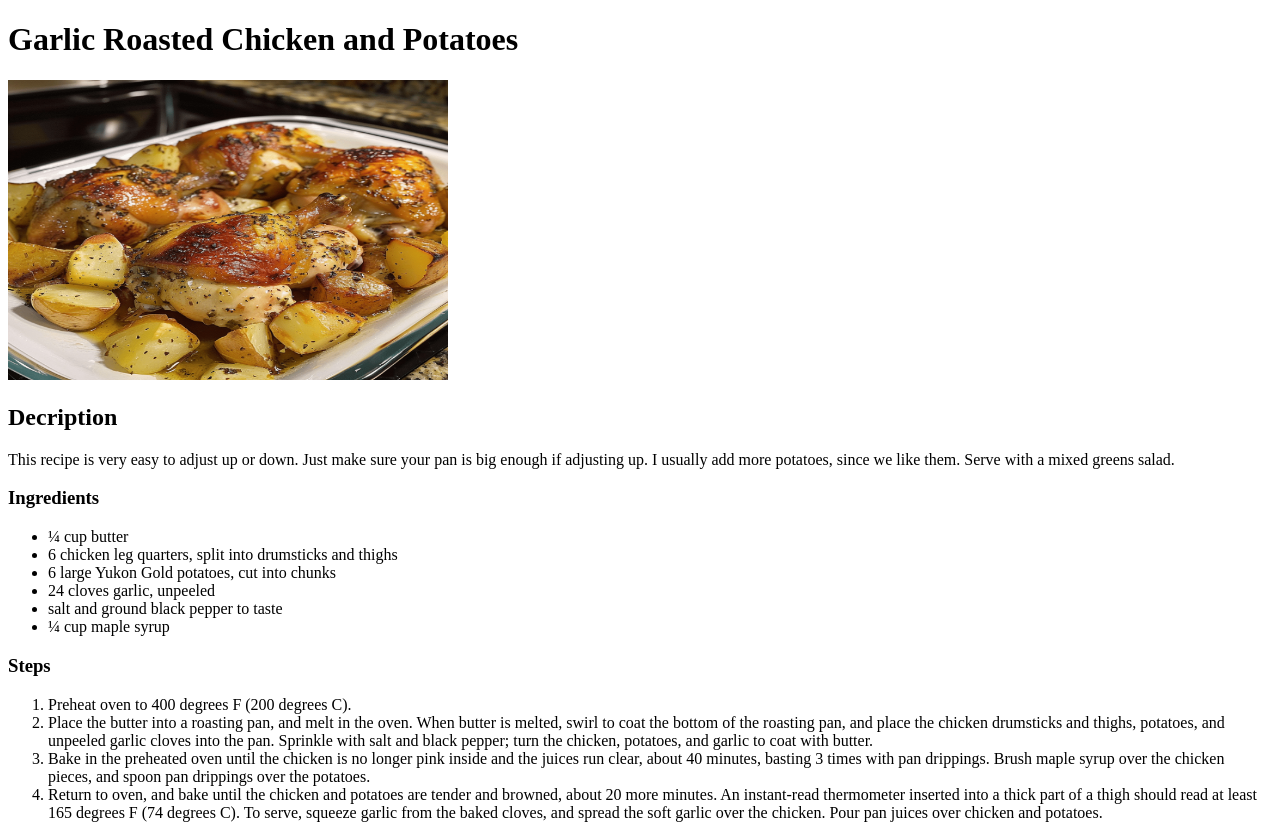
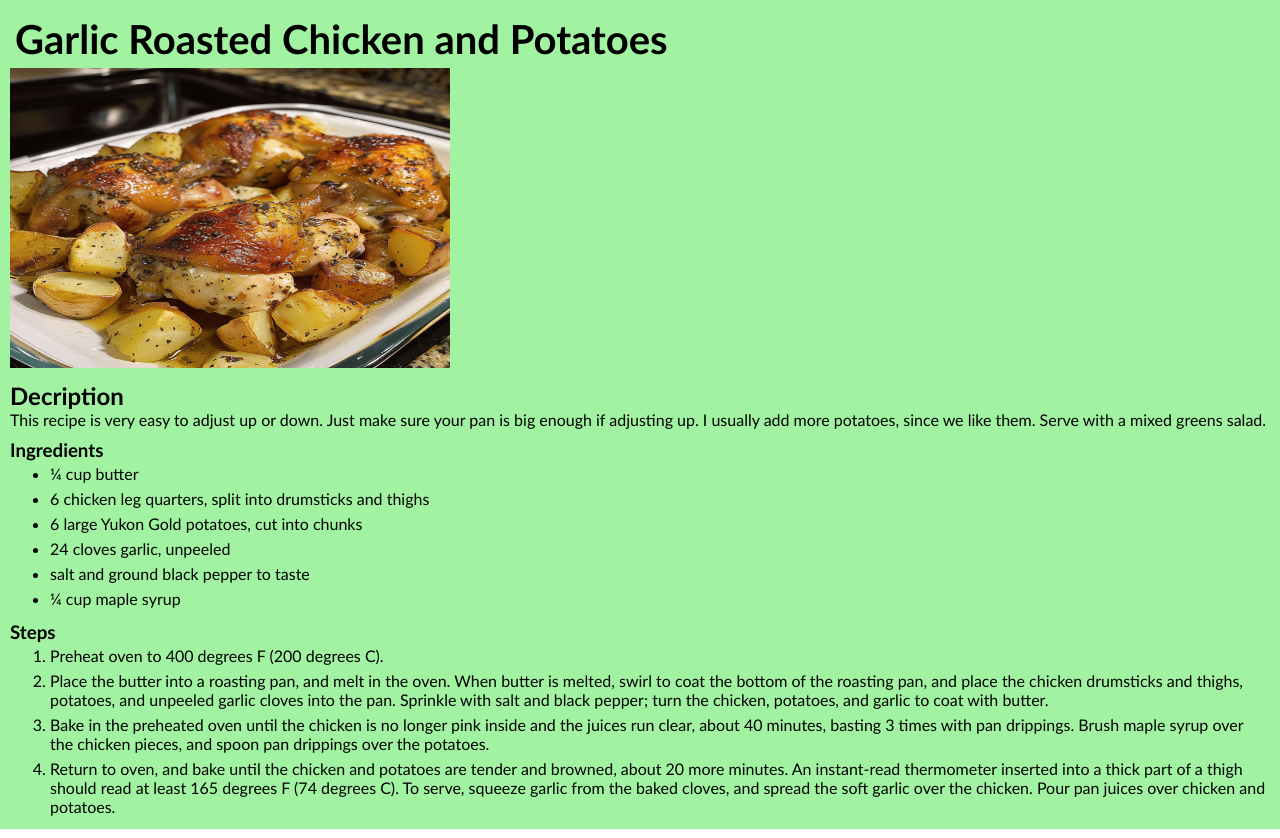
Before and after one commit to dev-vasya/odin--recipes, a plain HTML site: page recipes/potato.html in a window 1280 px wide. Drawn offline with Linux system fonts and the light colour scheme.

Commit message:
add style for potato.html and fix it's html

```diff
--- a/recipes/potato.html
+++ b/recipes/potato.html
@@ -3,14 +3,20 @@
 <head>
     <meta charset="UTF-8">
     <meta name="viewport" content="width=device-width, initial-scale=1.0">
+    <link rel="stylesheet" href="../styles.css">
     <title>Garlic Roasted Chicken and Potatoes</title>
 </head>
 <body>
-    <h1>Garlic Roasted Chicken and Potatoes</h1>
+    <div class="mainDish-container">
+        <h1 class="dish-name">Garlic Roasted Chicken and Potatoes</h1>
         <img src="../images/roasted_potatoes.png" alt="roasted_potatoes photo" width="440" height="300">
+
+        <section class="decription">
             <h2>Decription</h2>
             <p>This recipe is very easy to adjust up or down. Just make sure your pan is big enough if adjusting up. I usually add more potatoes, since we like them. Serve with a mixed greens salad.</p>
+        </section>
 
+        <div class="ingredients">
             <h3>Ingredients</h3>
             <ul>
                 <li>¼ cup butter</li>
@@ -20,6 +26,9 @@
                 <li>salt and ground black pepper to taste</li>
                 <li>¼ cup maple syrup</li>
             </ul>
+        </div>
+
+        <div class="preparation">
             <h3>Steps</h3>
             <ol>
                 <li>Preheat oven to 400 degrees F (200 degrees C).</li>
@@ -27,5 +36,7 @@
                 <li>Bake in the preheated oven until the chicken is no longer pink inside and the juices run clear, about 40 minutes, basting 3 times with pan drippings. Brush maple syrup over the chicken pieces, and spoon pan drippings over the potatoes.</li>
                 <li>Return to oven, and bake until the chicken and potatoes are tender and browned, about 20 more minutes. An instant-read thermometer inserted into a thick part of a thigh should read at least 165 degrees F (74 degrees C). To serve, squeeze garlic from the baked cloves, and spread the soft garlic over the chicken. Pour pan juices over chicken and potatoes.</li>
             </ol>
+        </div>
+    </div>
 </body>
 </html>
--- a/styles.css
+++ b/styles.css
@@ -33,7 +33,7 @@ a{
 
 /* Style for dishes pages */
 .mainDish-container{
-    /* height: 100%; */
+    min-height: 100%;
     background-color: rgb(161, 243, 161);
     font-family: 'Gill Sans', 'Gill Sans MT', Calibri, 'Trebuchet MS', sans-serif;
     padding: 10px;
```
Lines whose indentation alone changed are shown as unchanged.
